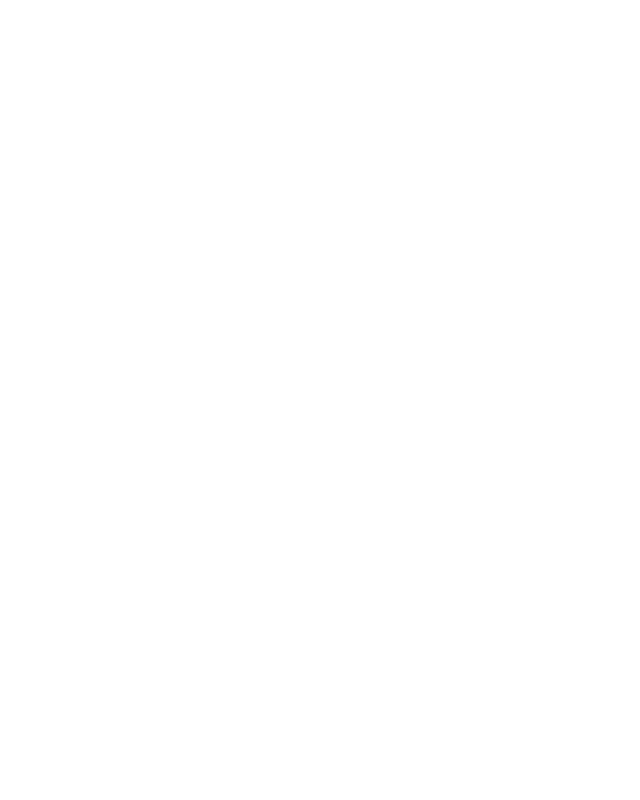
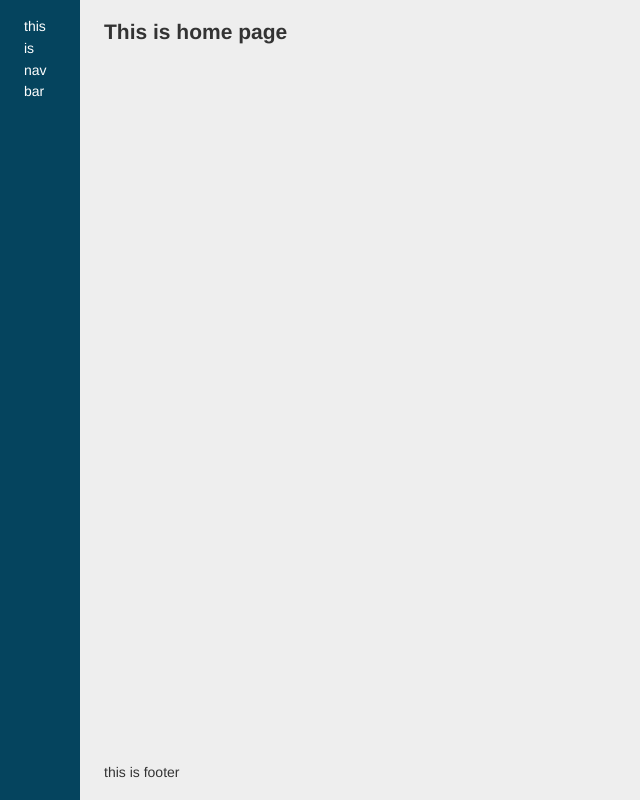
Before and after one commit to Seke1412/react-headless-cms, a React (Vite) app: page / in a window 1280 px wide. Before the commit this address had no page. Shown: the whole page, without its empty margins (0-640 px from the left). Built offline with nearby package versions, Linux system fonts and the light colour scheme.

Commit message:
Wireframe layout

```diff
--- /dev/null
+++ b/src/layout/footer/index.jsx
@@ -0,0 +1,9 @@
+const Footer = () => {
+  return (
+    <footer>
+      this is footer
+    </footer>
+  )
+}
+
+export default Footer;
--- /dev/null
+++ b/src/layout/index.jsx
@@ -0,0 +1,18 @@
+import NavBar from './navbar'
+import Footer from './footer'
+
+import {Page, Body}from './views'
+
+const Layout = ({children}) => {
+  return (
+    <Page>
+      <NavBar/>
+      <Body>
+        {children}
+        <Footer/>
+      </Body>
+    </Page>
+  )
+}
+
+export default Layout
--- /dev/null
+++ b/src/layout/navbar/index.jsx
@@ -0,0 +1,17 @@
+import React, {useState} from 'react'
+import { Nav } from './views'
+
+const NavBar = () => {
+  const [toggle, setToogle] = useState(false)
+
+  return (
+    <Nav
+      expandCollapse={toggle}
+      onClick={() => {setToogle(state => !state)}}
+    >
+      this is nav bar
+    </Nav>
+  )
+}
+
+export default NavBar;
--- /dev/null
+++ b/src/layout/navbar/views.jsx
@@ -0,0 +1,26 @@
+import styled, {css} from 'styled-components'
+
+const Nav = styled.nav.attrs(() => ({
+  classSName: 'navbar'
+}))`
+  display: flex;
+  ${({expandCollapse}) => expandCollapse
+  ? css`
+    flex: 0 0 calc(200px - var(--space-12));
+    max-width: 200px;
+    `
+  : css`
+    flex: 0 0 calc(80px - var(--space-12));
+    max-width: 80px;
+   `
+  };
+
+  width: auto;
+  background-color: var(--primary);
+  color: white;
+  padding: var(--space-4) var(--space-6);
+`
+
+export {
+  Nav,
+}
--- /dev/null
+++ b/src/layout/views.jsx
@@ -0,0 +1,27 @@
+import styled from 'styled-components'
+
+const Page = styled.div.attrs(() => ({
+  className: 'page'
+}))`
+  width: 100%;
+  height: auto;
+  display: flex;
+`
+
+const Body = styled.section.attrs(() => ({
+  className: 'page-body'
+}))`
+  display: flex;
+  height: auto;
+  min-height: calc(100vh - var(--space-8));
+  flex: auto;
+  flex-direction: column;
+  background-color: #eee;
+  justify-content: space-between;
+  padding: var(--space-4) var(--space-6);
+`
+
+export {
+  Page,
+  Body,
+}
--- a/src/main.jsx
+++ b/src/main.jsx
@@ -3,6 +3,10 @@
 import { BrowserRouter, Routes, Route } from "react-router-dom"
 
 import Playground from './playground'
+
+import Home from './pages/home'
+import NotFound from './pages/404'
+
 import './styles/index.scss'
 
 const root = ReactDOM.createRoot(document.getElementById('root'))
@@ -12,9 +16,20 @@
     <BrowserRouter>
       <Routes>
         <Route
-          exact
-          path="/playground"
-          element={<Playground />}
+          path="/"
+        >
+          <Route
+            index
+            element={<Home />}
+          />
+          <Route
+            path="playground"
+            element={<Playground />}
+          />
+        </Route>
+        <Route
+          path="*"
+          element={<NotFound />}
         />
       </Routes>
     </BrowserRouter>
--- /dev/null
+++ b/src/pages/404/index.jsx
@@ -0,0 +1,9 @@
+const NotFound = () => {
+  return (
+    <h1>
+      This is 404 page
+    </h1>
+  )
+}
+
+export default NotFound
--- /dev/null
+++ b/src/pages/home/index.jsx
@@ -0,0 +1,11 @@
+import Layout from '../../layout'
+
+const HomePage = () => {
+  return (
+    <Layout>
+      <h1>This is home page </h1>
+    </Layout>
+  )
+}
+
+export default HomePage
--- a/src/styles/_default.scss
+++ b/src/styles/_default.scss
@@ -1,3 +1,58 @@
+*,
+*:before,
+*:after {
+  margin: 0;
+  padding: 0;
+}
+
+input[type='search']::-webkit-search-decoration,
+input[type='search']::-webkit-search-cancel-button,
+input[type='search']::-webkit-search-results-button,
+input[type='search']::-webkit-search-results-decoration {
+  -webkit-appearance: none;
+}
+
+/*#region CSS reset for fieldset */
+fieldset {
+  border: 0;
+  padding: 0.01em 0 0 0;
+  margin: 0;
+  min-width: 0;
+}
+fieldset legend {
+  padding: 0;
+  display: table;
+}
+body:not(:-moz-handler-blocked) fieldset {
+  display: table-cell;
+}
+/*#endregion*/
+
+a {
+  color: inherit;
+  text-decoration: none;
+  outline: none;
+}
+
+ul {
+  list-style-type: none;
+}
+
+// reset default state of summary tag
+summary {
+  list-style: none;
+
+  &::marker,
+  &::-webkit-details-marker {
+    display: none;
+  }
+
+  &:focus {
+    outline: none;
+    box-shadow: none;
+  }
+}
+
 body {
   color: var(--text-color);
   overflow-x: hidden;
```
